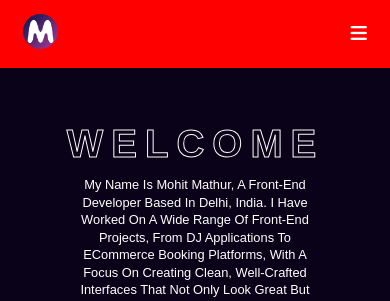
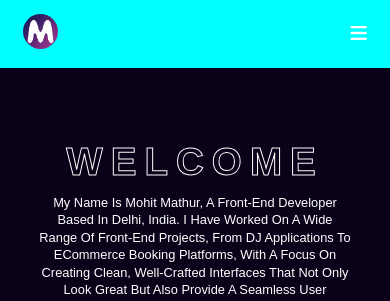
Before and after one commit to mohitmathur16/portfolio, a plain HTML site: page index.html in a window 390 px wide. Shown: the top 301 px of the page. Drawn offline with Linux system fonts and the light colour scheme; a web font is replaced by a local one.

Commit message:
Update responsive.css

```diff
--- a/responsive.css
+++ b/responsive.css
@@ -267,7 +267,7 @@
 @media only screen and (max-width:580px) {
     header {
         height: 8vh;
-           background-color: red;
+           background-color: aqua;
         gap: 75vw;
     }
 
@@ -338,11 +338,11 @@
         gap: .1vw;
     }
      .top .leftside{
-          width:60%;
+          width:80%;
         }
   .leftside .para {
         font-size: 1.5vw;
-        line-height: 2.7vw;
+        line-height: 3vw;
         color: var(--primary-color);
     }
 
```
